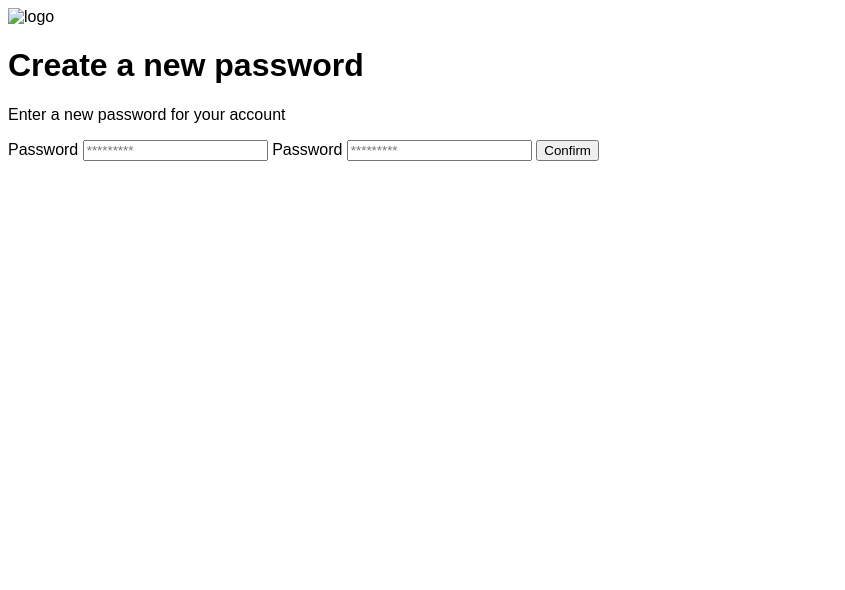
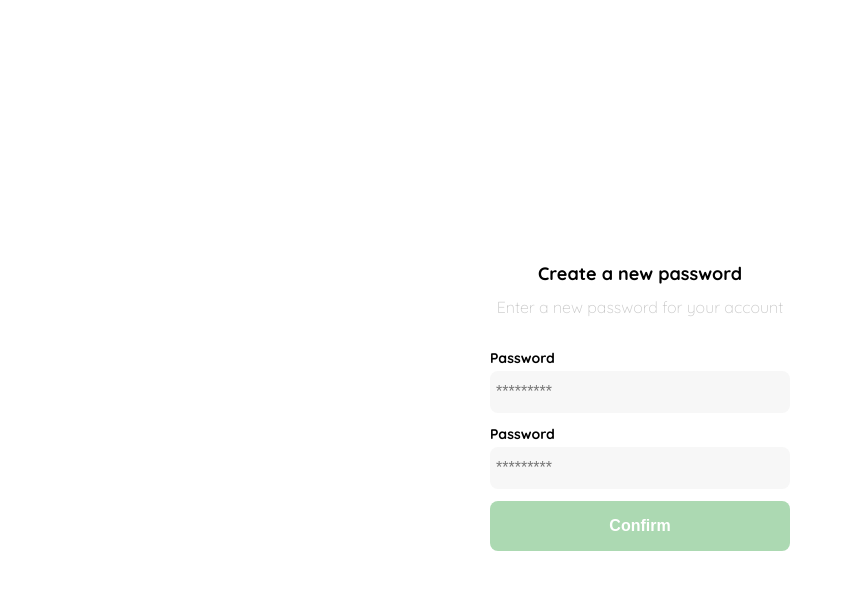
Before and after one commit to martaclj/Yard_Sale, a plain HTML site: page clase1.html in a window 1280 px wide. Shown: the whole page, without its empty margins (0-845 px from the left). Drawn offline with Linux system fonts and the light colour scheme.

Commit message:
password login

```diff
--- a/clase1.html
+++ b/clase1.html
@@ -4,13 +4,16 @@
   <meta charset="UTF-8">
   <meta http-equiv="X-UA-Compatible" content="IE=edge">
   <meta name="viewport" content="width=device-width, initial-scale=1.0">
-  <link rel="stylesheet" href="css/style.css">
+  <link rel="preconnect" href="https://fonts.googleapis.com">
+  <link rel="preconnect" href="https://fonts.gstatic.com" crossorigin>
+  <link href="https://fonts.googleapis.com/css2?family=Public+Sans:wght@300;400&family=Quicksand:wght@300;500;700&display=swap" rel="stylesheet">
+  <link rel="stylesheet" href="css/style-login.css">
   <title>Document</title>
 </head>
 <body>
   <div class="login">
     <div class="form-container">
-      <img src="" alt="logo" class="logo">
+      <img src="./logos/logo_yard_sale.svg" alt="logo" class="logo">
 
       <h1 class="title">Create a new password</h1>
       <p class="subtitle">Enter a new password for your account</p>
--- /dev/null
+++ b/css/style-login.css
@@ -0,0 +1,82 @@
+:root {
+  --white: #FFFFFF;
+  --black: #000000;
+  --very--light-pink: #C7C7C7;
+  --text-input-field: #F7F7F7;
+  --hospital-green: #ACD9B2;
+  --sm: 14px;
+  --md: 16px;
+  --lg: 18px;
+}
+body {
+  font-family: Quicksand, sans-serif;
+  margin: 0;
+}
+.login {
+  width: 100%;
+  height: 100vh;
+  display: grid;
+  place-items: center;
+}
+.form-container {
+  display: grid;
+  grid-template-rows: auto 1fr auto;
+  width: 300px;
+}
+.logo {
+  width: 150px;
+  margin-bottom: 48px;
+  justify-self: center;
+  display: none;
+}
+.title {
+  font-size: var(--lg);
+  margin-bottom: 12px;
+  text-align: center;
+}
+.subtitle {
+  color: var(--very--light-pink);
+  font-size: var(--md);
+  font-weight: 300;
+  margin-top: 0;
+  margin-bottom: 32px;
+  text-align: center;
+}
+.form {
+  display: flex;
+  flex-direction: column;
+}
+.label {
+  font-size: var(--sm);
+  font-weight: bold;
+  margin-bottom: 4px;
+}
+.input {
+  background-color: var(--text-input-field);
+  border: none;
+  border-radius: 8px;
+  height: 30px;
+  font-size: var(--md);
+  padding: 6px;
+  margin-bottom: 12px;
+}
+.primary-button {
+  background-color: var(--hospital-green);
+  border: none;
+  border-radius: 8px;
+  color: var(--white);
+  width: 100%;
+  cursor: pointer;
+  font-size: var(--md);
+  font-weight: bold;
+  height: 50px;
+}
+login-button {
+  margin-top: 14px;
+  margin-bottom: 30px;
+}
+@media (max-width: 640px) {
+  .logo {
+    display: block;
+  }
+}
```
Also changed, not shown: icons/bt_add_to_cart.svg (renamed from Platzi_YardSale_Icons/bt_add_to_cart.svg), icons/bt_added_to_cart.svg (renamed from Platzi_YardSale_Icons/bt_added_to_cart.svg), icons/email.svg (renamed from Platzi_YardSale_Icons/email.svg), icons/flechita.svg (renamed from Platzi_YardSale_Icons/flechita.svg), icons/icon_close.png (renamed from Platzi_YardSale_Icons/icon_close.png), icons/icon_menu.svg (renamed from Platzi_YardSale_Icons/icon_menu.svg), icons/icon_shopping_cart.svg (renamed from Platzi_YardSale_Icons/icon_shopping_cart.svg), icons/icon_shopping_cart_notification.svg (renamed from Platzi_YardSale_Icons/icon_shopping_cart_notification.svg), logos/favicon_bota_fora.svg (renamed from Platzi_YardSale_Logos/favicon_bota_fora.svg), logos/favicon_yard_sale.svg (renamed from Platzi_YardSale_Logos/favicon_yard_sale.svg), logos/logo_bota_fora.svg (renamed from Platzi_YardSale_Logos/logo_bota_fora.svg), logos/logo_yard_sale.svg (renamed from Platzi_YardSale_Logos/logo_yard_sale.svg).
